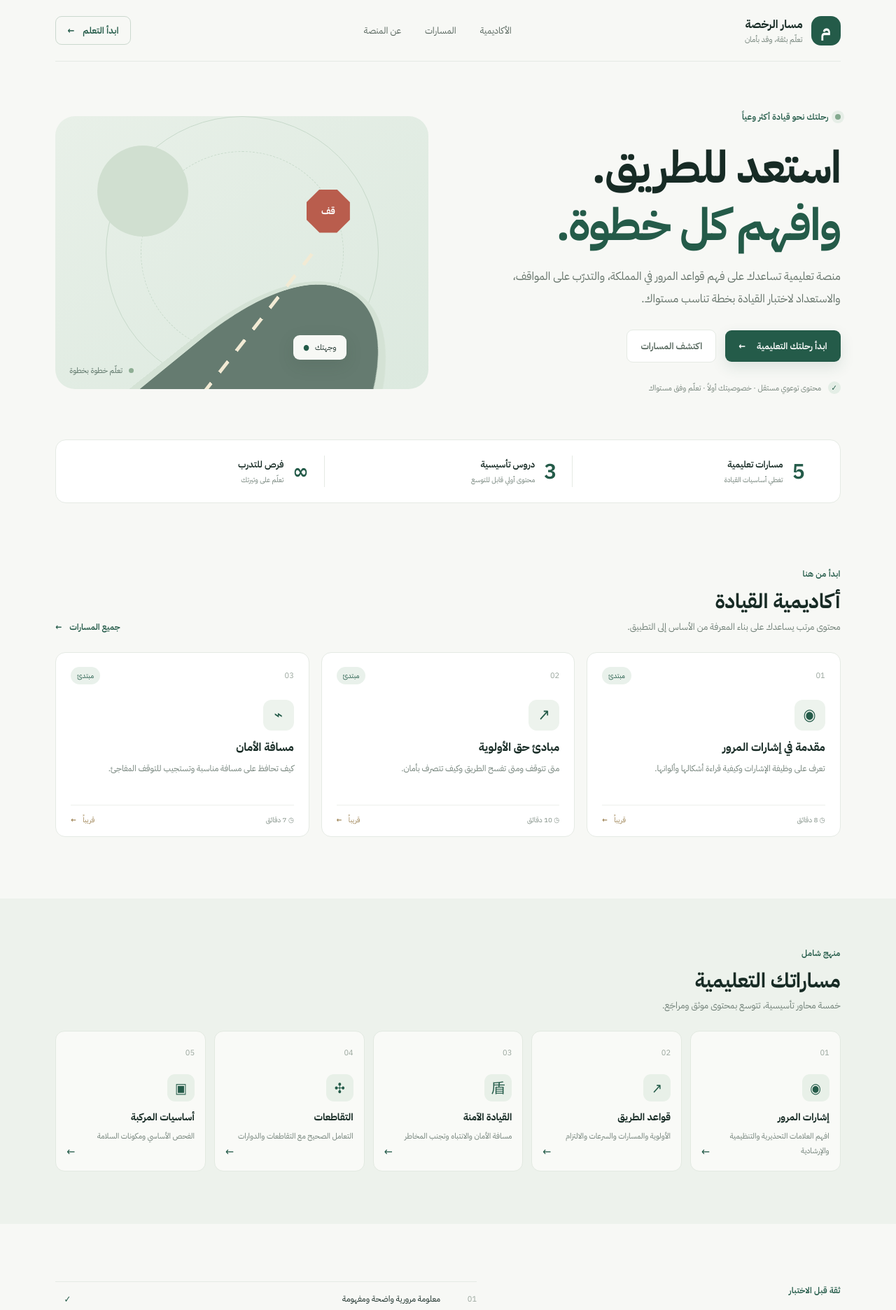
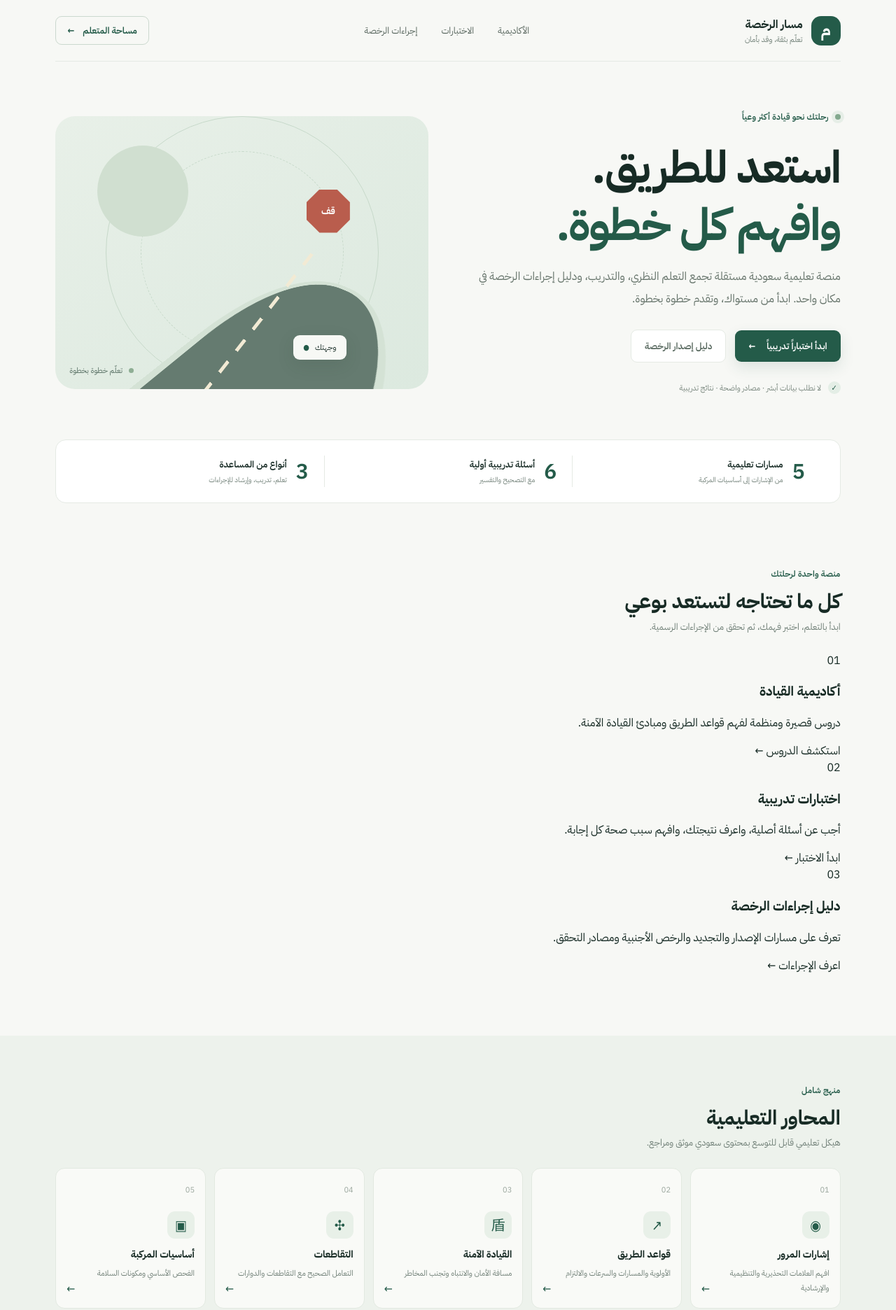
Before and after one commit to norejaberahmed-design/saudi-driving-platform, a Next.js app: page / in a window 1280 px wide. Shown: the top 1872 px of the page at 70% size. Built offline with nearby package versions, Linux system fonts and the light colour scheme.

Commit message:
feat: connect home page to learner workflows

```diff
--- a/app/page.tsx
+++ b/app/page.tsx
@@ -1,94 +1,34 @@
-import { learningCategories, starterLessons, platformPrinciples } from "@/lib/platform";
+import Link from "next/link";
+import { learningCategories } from "@/lib/platform";
 
-const stats = [
-  { value: "5", label: "مسارات تعليمية", note: "تغطي أساسيات القيادة" },
-  { value: "3", label: "دروس تأسيسية", note: "محتوى أولي قابل للتوسع" },
-  { value: "∞", label: "فرص للتدرب", note: "تعلّم على وتيرتك" }
+const highlights = [
+  { number: "01", title: "أكاديمية القيادة", description: "دروس قصيرة ومنظمة لفهم قواعد الطريق ومبادئ القيادة الآمنة.", href: "/learn", action: "استكشف الدروس" },
+  { number: "02", title: "اختبارات تدريبية", description: "أجب عن أسئلة أصلية، واعرف نتيجتك، وافهم سبب صحة كل إجابة.", href: "/quiz", action: "ابدأ الاختبار" },
+  { number: "03", title: "دليل إجراءات الرخصة", description: "تعرف على مسارات الإصدار والتجديد والرخص الأجنبية ومصادر التحقق.", href: "/license-guide", action: "اعرف الإجراءات" }
 ];
 
 export default function HomePage() {
-  return (
-    <main className="site-shell">
+  return <main className="site-shell">
     <header className="topbar">
-        <a className="brand" href="/" aria-label="مسار الرخصة - الرئيسية">
-          <span className="brand-mark">م</span>
-          <span><strong>مسار الرخصة</strong><small>تعلّم بثقة، وقد بأمان</small></span>
-        </a>
-        <nav className="main-nav" aria-label="التنقل الرئيسي">
-          <a href="#academy">الأكاديمية</a>
-          <a href="#paths">المسارات</a>
-          <a href="#about">عن المنصة</a>
-        </nav>
-        <a className="top-action" href="#academy">ابدأ التعلم <span aria-hidden="true">←</span></a>
+      <Link className="brand" href="/" aria-label="مسار الرخصة - الرئيسية"><span className="brand-mark">م</span><span><strong>مسار الرخصة</strong><small>تعلّم بثقة، وقد بأمان</small></span></Link>
+      <nav className="main-nav" aria-label="التنقل الرئيسي"><Link href="/learn">الأكاديمية</Link><Link href="/quiz">الاختبارات</Link><Link href="/license-guide">إجراءات الرخصة</Link></nav>
+      <Link className="top-action" href="/dashboard">مساحة المتعلم <span>←</span></Link>
     </header>
-
     <section className="hero">
       <div className="hero-copy">
         <div className="eyebrow"><span className="pulse" /> رحلتك نحو قيادة أكثر وعياً</div>
-          <h1>استعد للطريق.<br /><em>وافهم كل خطوة.</em></h1>
-          <p className="hero-lead">منصة تعليمية تساعدك على فهم قواعد المرور في المملكة، والتدرّب على المواقف، والاستعداد لاختبار القيادة بخطة تناسب مستواك.</p>
-          <div className="hero-actions">
-            <a className="button button-primary" href="#academy">ابدأ رحلتك التعليمية <span>←</span></a>
-            <a className="button button-quiet" href="#paths">اكتشف المسارات</a>
+        <h1>استعد للطريق.<br/><em>وافهم كل خطوة.</em></h1>
+        <p className="hero-lead">منصة تعليمية سعودية مستقلة تجمع التعلم النظري، والتدريب، ودليل إجراءات الرخصة في مكان واحد. ابدأ من مستواك، وتقدم خطوة بخطوة.</p>
+        <div className="hero-actions"><Link className="button button-primary" href="/quiz">ابدأ اختباراً تدريبياً <span>←</span></Link><Link className="button button-quiet" href="/license-guide">دليل إصدار الرخصة</Link></div>
+        <div className="trust-line"><span className="shield">✓</span> لا نطلب بيانات أبشر · مصادر واضحة · نتائج تدريبية</div>
       </div>
-          <div className="trust-line"><span className="shield">✓</span> محتوى توعوي مستقل · خصوصيتك أولاً · تعلّم وفق مستواك</div>
-        </div>
-        <div className="hero-art" aria-label="رسم توضيحي لطريق يقود إلى وجهة">
-          <div className="art-orbit orbit-one" /><div className="art-orbit orbit-two" />
-          <div className="sun-disc" />
-          <div className="road-scene">
-            <div className="road-line" />
-            <div className="road-center" />
-            <div className="road-sign"><span>قف</span></div>
-            <div className="destination"><span>وجهتك</span><b>●</b></div>
-          </div>
-          <div className="art-caption"><span className="caption-dot" /> تعلّم خطوة بخطوة</div>
-        </div>
+      <div className="hero-art" aria-label="رسم توضيحي لطريق يقود إلى وجهة"><div className="art-orbit orbit-one"/><div className="art-orbit orbit-two"/><div className="sun-disc"/><div className="road-scene"><div className="road-line"/><div className="road-center"/><div className="road-sign"><span>قف</span></div><div className="destination"><span>وجهتك</span><b>●</b></div></div><div className="art-caption"><span className="caption-dot"/> تعلّم خطوة بخطوة</div></div>
     </section>
-
-      <section className="stats-strip" aria-label="ملخص المنصة">
-        {stats.map((stat) => <div className="stat" key={stat.label}><strong>{stat.value}</strong><span>{stat.label}</span><small>{stat.note}</small></div>)}
-      </section>
-
-      <section className="section-block" id="academy">
-        <div className="section-heading">
-          <div><span className="section-kicker">ابدأ من هنا</span><h2>أكاديمية القيادة</h2><p>محتوى مرتب يساعدك على بناء المعرفة من الأساس إلى التطبيق.</p></div>
-          <a className="text-link" href="#paths">جميع المسارات <span>←</span></a>
-        </div>
-        <div className="lesson-grid">
-          {starterLessons.map((lesson, index) => (
-            <article className="lesson-card" key={lesson.id}>
-              <div className="lesson-top"><span className="lesson-number">0{index + 1}</span><span className="lesson-level">{lesson.level}</span></div>
-              <div className="lesson-icon">{["◉", "↗", "⌁"][index]}</div>
-              <h3>{lesson.title}</h3><p>{lesson.description}</p>
-              <div className="lesson-footer"><span>◷ {lesson.durationMinutes} دقائق</span><span className="lesson-soon">قريباً <b>←</b></span></div>
-            </article>
-          ))}
-        </div>
-      </section>
-
-      <section className="paths-section" id="paths">
-        <div className="section-heading">
-          <div><span className="section-kicker">منهج شامل</span><h2>مساراتك التعليمية</h2><p>خمسة محاور تأسيسية، تتوسع بمحتوى موثق ومراجَع.</p></div>
-        </div>
-        <div className="category-grid">
-          {learningCategories.map((category, index) => (
-            <article className="category-card" key={category.id}>
-              <span className="category-index">0{index + 1}</span><span className="category-icon">{category.icon}</span>
-              <h3>{category.title}</h3><p>{category.description}</p><span className="category-arrow">←</span>
-            </article>
-          ))}
-        </div>
-      </section>
-
-      <section className="method-section" id="about">
-        <div className="method-copy"><span className="section-kicker">ثقة قبل الاختبار</span><h2>المعرفة الصحيحة<br />تبدأ من مصدر موثوق.</h2><p>نبني المنصة على محتوى تعليمي واضح، ونفصل بين التوعية المرورية والمعلومات النظامية التي تحتاج إلى مراجعة رسمية مستمرة.</p></div>
-        <div className="principles-list">{platformPrinciples.map((principle, i) => <div className="principle" key={principle}><span>0{i + 1}</span><p>{principle}</p><b>✓</b></div>)}</div>
-      </section>
-
-      <section className="disclaimer"><span>تنويه مهم</span><p>مسار الرخصة منصة تعليمية مستقلة وليست جهة حكومية. لا تصدر الرخص ولا تحجز الاختبارات نيابة عن الجهات الرسمية. يجب الرجوع إلى القنوات الحكومية للتحقق من المتطلبات والإجراءات المحدثة.</p></section>
-
-      <footer className="footer"><a className="brand footer-brand" href="/"><span className="brand-mark">م</span><strong>مسار الرخصة</strong></a><span>التعلّم مسؤولية، والسلامة أولوية.</span><span>© {new Date().getFullYear()} مسار الرخصة</span></footer>
-    </main>
-  );
+    <section className="stats-strip"><div className="stat"><strong>5</strong><span>مسارات تعليمية</span><small>من الإشارات إلى أساسيات المركبة</small></div><div className="stat"><strong>6</strong><span>أسئلة تدريبية أولية</span><small>مع التصحيح والتفسير</small></div><div className="stat"><strong>3</strong><span>أنواع من المساعدة</span><small>تعلم، تدريب، وإرشاد للإجراءات</small></div></section>
+    <section className="section-block"><div className="section-heading"><div><span className="section-kicker">منصة واحدة لرحلتك</span><h2>كل ما تحتاجه لتستعد بوعي</h2><p>ابدأ بالتعلم، اختبر فهمك، ثم تحقق من الإجراءات الرسمية.</p></div></div><div className="feature-grid">{highlights.map(item=><article className="feature-card" key={item.number}><span className="feature-number">{item.number}</span><h3>{item.title}</h3><p>{item.description}</p><Link href={item.href}>{item.action} ←</Link></article>)}</div></section>
+    <section className="paths-section"><div className="section-heading"><div><span className="section-kicker">منهج شامل</span><h2>المحاور التعليمية</h2><p>هيكل تعليمي قابل للتوسع بمحتوى سعودي موثق ومراجع.</p></div></div><div className="category-grid">{learningCategories.map((category,index)=><article className="category-card" key={category.id}><span className="category-index">0{index+1}</span><span className="category-icon">{category.icon}</span><h3>{category.title}</h3><p>{category.description}</p><span className="category-arrow">←</span></article>)}</div></section>
+    <section className="method-section"><div className="method-copy"><span className="section-kicker">الثقة والسلامة أولاً</span><h2>معلومة واضحة.<br/>ومصدر يمكن الرجوع إليه.</h2><p>نفصل بين التوعية المرورية والمعلومة النظامية. كل معلومة إجرائية يجب أن ترتبط بمصدر رسمي وتاريخ مراجعة قبل اعتمادها.</p></div><div className="principles-list">{["محتوى تدريبي أصلي لا ينتحل أسئلة الاختبار الفعلي","التصحيح يتم على الخادم ولا نرسل الإجابة الصحيحة للمتصفح قبل التسليم","حساب مستقل بكلمة مرور خاصة بالمنصة","عدم طلب كلمات مرور أبشر أو رموز التحقق","لا وعود بالنجاح ولا ادعاء بأننا جهة حكومية"].map((item,index)=><div className="principle" key={item}><span>0{index+1}</span><p>{item}</p><b>✓</b></div>)}</div></section>
+    <section className="disclaimer"><span>تنويه مهم</span><p>مسار الرخصة منصة تعليمية مستقلة وليست جهة حكومية. لا تصدر الرخص ولا تحجز الاختبارات نيابة عن الجهات الرسمية. المتطلبات والرسوم والمواعيد قد تتغير؛ تحقق منها عبر القنوات الحكومية الرسمية.</p></section>
+    <footer className="footer"><Link className="brand footer-brand" href="/"><span className="brand-mark">م</span><strong>مسار الرخصة</strong></Link><span>التعلّم مسؤولية، والسلامة أولوية.</span><span>© {new Date().getFullYear()} مسار الرخصة</span></footer>
+  </main>;
 }
```
Lines whose indentation alone changed are shown as unchanged.
